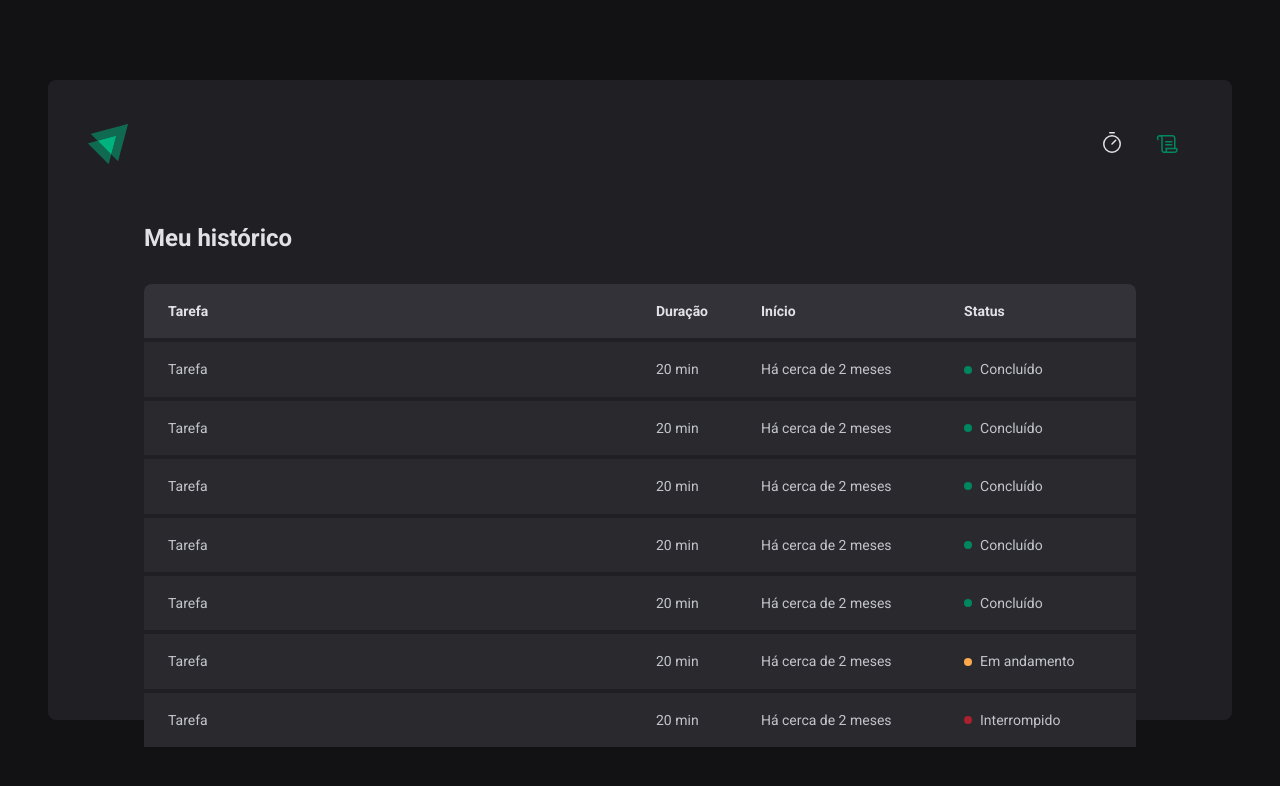
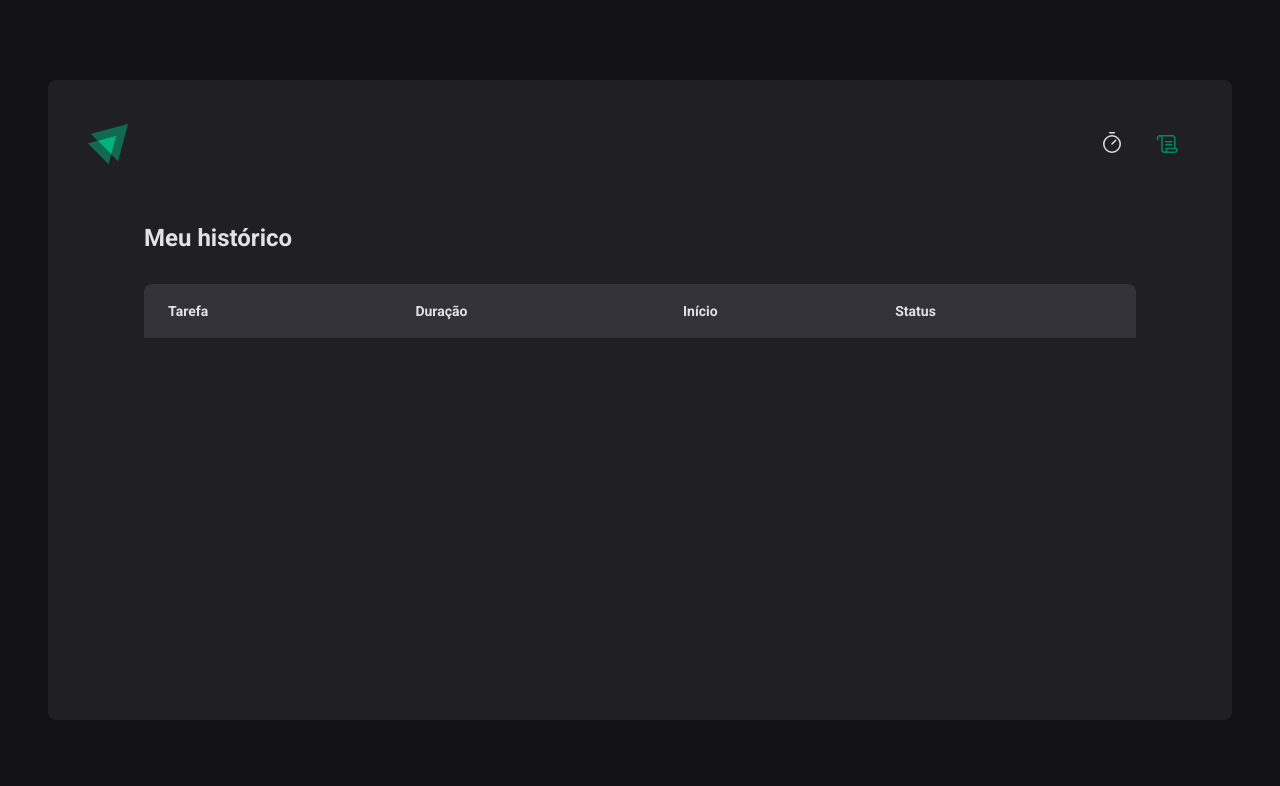
Before and after one commit to rafaelrmattei/React, a React (Vite) app in the folder aulas/02-ignite-timer/: page /history in a window 1280 px wide. Shown: the top 786 px of the page. Built offline with nearby package versions, Linux system fonts and the light colour scheme.

Commit message:
Contexts

```diff
--- a/aulas/02-ignite-timer/src/App.tsx
+++ b/aulas/02-ignite-timer/src/App.tsx
@@ -1,5 +1,6 @@
 import { BrowserRouter } from "react-router-dom"
 import { Router } from "./Router";
+import { CyclesContextProvider } from "./contexts/CyclesContext";
 
 import { ThemeProvider } from "styled-components";
 import { GlobalStyle } from "./styles/global";
@@ -9,8 +10,11 @@
   return (
     <ThemeProvider theme={defaultTheme}>
       <BrowserRouter>
-        <Router />
+        <CyclesContextProvider>
+          <Router />
+        </CyclesContextProvider>
       </BrowserRouter>
+
       <GlobalStyle />
     </ThemeProvider>
   )
--- /dev/null
+++ b/aulas/02-ignite-timer/src/contexts/CyclesContext.tsx
@@ -0,0 +1,102 @@
+import { createContext, ReactNode, useState } from "react";
+
+interface CreateCycleData {
+  task: string
+  minutesAmount: number
+}
+
+interface Cycle {
+  id: string
+  task: string
+  minutesAmount: number
+  startDate: Date
+  interruptedDate?: Date
+  finishedDate?: Date
+}
+
+interface CyclesContextType {
+  cycles: Cycle[]
+  activeCycle: Cycle | undefined
+  activeCycleId: string | null
+  amountSecondsPassed: number
+  markCurrentCycleAsFinished: () => void
+  setSecondsPassed: (seconds: number) => void
+  createNewCycle: (data: CreateCycleData) => void
+  interruptCurrentCycle: () => void
+}
+
+export const CyclesContext = createContext({} as CyclesContextType)
+
+interface CyclesContextProviderProps {
+  children: ReactNode
+}
+
+export function CyclesContextProvider({ children }: CyclesContextProviderProps) {
+  const [cycles, setCycles] = useState<Cycle[]>([])
+  const [activeCycleId, setActiveCycleId] = useState<string | null>(null)
+  const [amountSecondsPassed, setAmountSecondsPassed] = useState(0)
+
+  const activeCycle = cycles.find(cycle => cycle.id === activeCycleId)
+
+  function setSecondsPassed(seconds: number) {
+    setAmountSecondsPassed(seconds)
+  }
+
+  function markCurrentCycleAsFinished() {
+    setCycles(
+      state => state.map(cycle => {
+        if (cycle.id === activeCycleId) {
+          return { ...cycle, finishedDate: new Date() }
+        } else {
+          return cycle
+        }
+      })
+    )
+  }
+
+  function createNewCycle(data: CreateCycleData) {
+    const id = String(new Date().getTime())
+
+    const newCycle: Cycle = {
+      id: id,
+      task: data.task,
+      minutesAmount: data.minutesAmount,
+      startDate: new Date()
+    }
+
+    setCycles(state => [...state, newCycle])
+    setActiveCycleId(id)
+    setAmountSecondsPassed(0)
+  }
+
+  function interruptCurrentCycle() {
+    setCycles(
+      state => state.map(cycle => {
+        if (cycle.id === activeCycleId) {
+          return { ...cycle, interruptedDate: new Date() }
+        } else {
+          return cycle
+        }
+      })
+    )
+
+    setActiveCycleId(null)
+  }
+
+  return (
+    <CyclesContext.Provider
+      value={{
+        cycles,
+        activeCycle,
+        activeCycleId,
+        markCurrentCycleAsFinished,
+        amountSecondsPassed,
+        setSecondsPassed,
+        createNewCycle,
+        interruptCurrentCycle
+      }}
+    >
+      {children}
+    </CyclesContext.Provider>
+  )
+}
--- a/aulas/02-ignite-timer/src/pages/History/index.tsx
+++ b/aulas/02-ignite-timer/src/pages/History/index.tsx
@@ -1,6 +1,14 @@
+import { useContext } from "react";
 import { Status, HistoryContainer, HistoryList } from "./styles";
+import { ptBR } from "date-fns/locale/pt-BR";
+import { CyclesContext } from "../../contexts/CyclesContext";
+import { formatDistanceToNow } from "date-fns";
 
 export function History() {
+  const { cycles } = useContext(CyclesContext)
+
+  console.log(cycles)
+
   return (
     <HistoryContainer>
       <h1>Meu histórico</h1>
@@ -16,62 +24,29 @@
             </tr>
           </thead>
           <tbody>
-            <tr>
-              <td>Tarefa</td>
-              <td>20 min</td>
-              <td>Há cerca de 2 meses</td>
-              <td>
-                <Status statusColor="green">Concluído</Status>
-              </td>
-            </tr>
-            <tr>
-              <td>Tarefa</td>
-              <td>20 min</td>
-              <td>Há cerca de 2 meses</td>
-              <td>
-                <Status statusColor="green">Concluído</Status>
-              </td>
-            </tr>
-            <tr>
-              <td>Tarefa</td>
-              <td>20 min</td>
-              <td>Há cerca de 2 meses</td>
-              <td>
-                <Status statusColor="green">Concluído</Status>
-              </td>
-            </tr>
-            <tr>
-              <td>Tarefa</td>
-              <td>20 min</td>
-              <td>Há cerca de 2 meses</td>
-              <td>
-                <Status statusColor="green">Concluído</Status>
-              </td>
-            </tr>
-            <tr>
-              <td>Tarefa</td>
-              <td>20 min</td>
-              <td>Há cerca de 2 meses</td>
-              <td>
-                <Status statusColor="green">Concluído</Status>
-              </td>
-            </tr>
-            <tr>
-              <td>Tarefa</td>
-              <td>20 min</td>
-              <td>Há cerca de 2 meses</td>
-              <td>
-                <Status statusColor="yellow">Em andamento</Status>
-              </td>
-            </tr>
-            <tr>
-              <td>Tarefa</td>
-              <td>20 min</td>
-              <td>Há cerca de 2 meses</td>
-              <td>
-                <Status statusColor="red">Interrompido</Status>
-              </td>
-            </tr>
+            {cycles.map(cycle => {
+              return (
+                <tr key={cycle.id}>
+                  <td>{cycle.task}</td>
+                  <td>{cycle.minutesAmount} minutos</td>
+                  <td>{formatDistanceToNow(cycle.startDate, {
+                    addSuffix: true,
+                    locale: ptBR
+                  })}</td>
+                  <td>
+                    {cycle.finishedDate && (
+                      <Status statusColor="green">Concluído</Status>
+                    )}
+                    {cycle.interruptedDate && (
+                      <Status statusColor="red">Interrompido</Status>
+                    )}
+                    {(!cycle.finishedDate && !cycle.interruptedDate) && (
+                      <Status statusColor="yellow">Em andamento</Status>
+                    )}
+                  </td>
+                </tr>
+              )
+            })}
           </tbody>
         </table>
       </HistoryList>
--- a/aulas/02-ignite-timer/src/pages/Home/components/Countdown/index.tsx
+++ b/aulas/02-ignite-timer/src/pages/Home/components/Countdown/index.tsx
@@ -1,6 +1,6 @@
 import { useContext, useEffect } from "react";
 import { differenceInSeconds } from "date-fns";
-import { CyclesContext } from "../..";
+import { CyclesContext } from "../../../../contexts/CyclesContext";
 
 import { CountdownContainer, Separator } from "./styles";
 
--- a/aulas/02-ignite-timer/src/pages/Home/components/NewCycleForm/index.tsx
+++ b/aulas/02-ignite-timer/src/pages/Home/components/NewCycleForm/index.tsx
@@ -1,5 +1,5 @@
 import { useContext } from "react";
-import { CyclesContext } from "../..";
+import { CyclesContext } from "../../../../contexts/CyclesContext";
 import { useFormContext } from "react-hook-form";
 
 import { FormContainer, MinutesAmountInput, TaskInput } from "./styles";
--- a/aulas/02-ignite-timer/src/pages/Home/index.tsx
+++ b/aulas/02-ignite-timer/src/pages/Home/index.tsx
@@ -1,31 +1,13 @@
-import { createContext, useState } from "react"
+import { useContext } from "react"
 import { HandPalm, Play } from "phosphor-react"
 import { FormProvider, useForm } from "react-hook-form"
 import { zodResolver } from "@hookform/resolvers/zod"
 import * as zod from "zod"
+import { CyclesContext } from "../../contexts/CyclesContext"
 
 import { HomeContainer, StartCountdownButton, StopCountdownButton } from "./styles"
 import { NewCycleForm } from "./components/NewCycleForm"
 import { Countdown } from "./components/Countdown"
-
-interface Cycle {
-  id: string
-  task: string
-  minutesAmount: number
-  startDate: Date
-  interruptedDate?: Date
-  finishedDate?: Date
-}
-
-interface CyclesContextType {
-  activeCycle: Cycle | undefined
-  activeCycleId: string | null
-  amountSecondsPassed: number
-  markCurrentCycleAsFinished: () => void
-  setSecondsPassed: (seconds: number) => void
-}
-
-export const CyclesContext = createContext({} as CyclesContextType)
 
 const newCycleFormValidationSchema = zod.object({
   task: zod.string().min(1, 'Informe a tarefa'),
@@ -38,9 +20,7 @@
 type NewCycleFormData = zod.infer<typeof newCycleFormValidationSchema>
 
 export function Home() {
-  const [cycles, setCycles] = useState<Cycle[]>([])
-  const [activeCycleId, setActiveCycleId] = useState<string | null>(null)
-  const [amountSecondsPassed, setAmountSecondsPassed] = useState(0)
+  const { activeCycle, createNewCycle, interruptCurrentCycle } = useContext(CyclesContext)
 
   const newCycleForm = useForm<NewCycleFormData>({
     resolver: zodResolver(newCycleFormValidationSchema),
@@ -52,53 +32,9 @@
 
   const { handleSubmit, watch, reset } = newCycleForm
 
-  const activeCycle = cycles.find(cycle => cycle.id === activeCycleId)
-
-  function setSecondsPassed(seconds: number) {
-    setAmountSecondsPassed(seconds)
-  }
-
-  function markCurrentCycleAsFinished() {
-    setCycles(
-      state => state.map(cycle => {
-        if (cycle.id === activeCycleId) {
-          return { ...cycle, finishedDate: new Date() }
-        } else {
-          return cycle
-        }
-      })
-    )
-  }
-
   function handleCreateNewCycle(data: NewCycleFormData) {
-    const id = String(new Date().getTime())
-
-    const newCycle: Cycle = {
-      id: id,
-      task: data.task,
-      minutesAmount: data.minutesAmount,
-      startDate: new Date()
-    }
-
-    setCycles(state => [...state, newCycle])
-    setActiveCycleId(id)
-    setAmountSecondsPassed(0)
-
+    createNewCycle(data)
     reset()
-  }
-
-  function handleInterruptCycle() {
-    setCycles(
-      state => state.map(cycle => {
-        if (cycle.id === activeCycleId) {
-          return { ...cycle, interruptedDate: new Date() }
-        } else {
-          return cycle
-        }
-      })
-    )
-
-    setActiveCycleId(null)
   }
 
   const task = watch('task')
@@ -107,15 +43,13 @@
   return (
     <HomeContainer>
       <form onSubmit={handleSubmit(handleCreateNewCycle)} action="">
-        <CyclesContext.Provider value={{ activeCycle, activeCycleId, markCurrentCycleAsFinished, amountSecondsPassed, setSecondsPassed }}>
-          <FormProvider {...newCycleForm}>
-            <NewCycleForm />
-          </FormProvider>
-          <Countdown />
-        </CyclesContext.Provider>
+        <FormProvider {...newCycleForm}>
+          <NewCycleForm />
+        </FormProvider>
+        <Countdown />
 
         {activeCycle ? (
-          <StopCountdownButton onClick={handleInterruptCycle} type="button">
+          <StopCountdownButton onClick={interruptCurrentCycle} type="button">
             <HandPalm size={24} />
             Interromper
           </StopCountdownButton>
```
Also changed, not shown: 1 other file (tests, documents, lock files or other folders).
